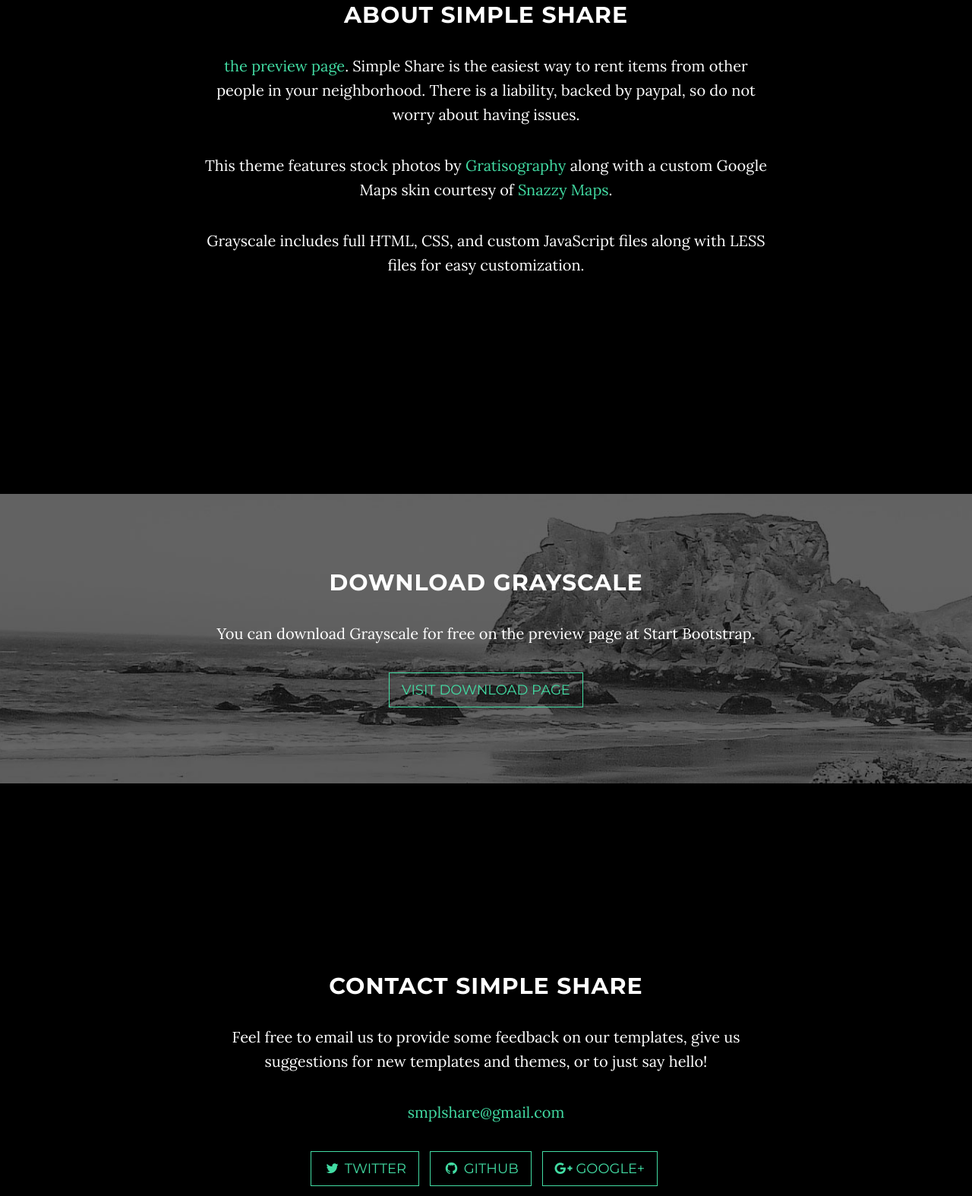
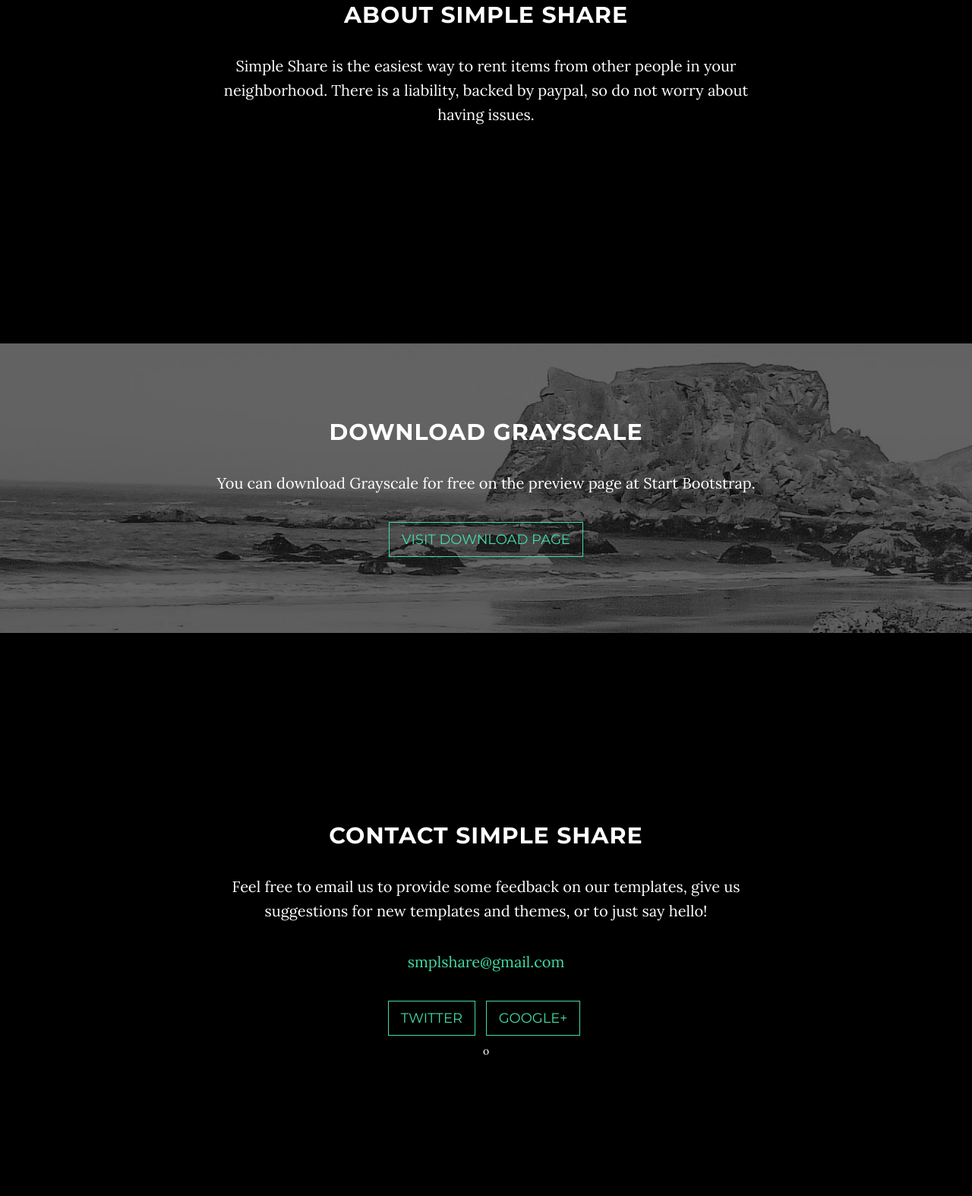
Before and after one commit to smplshare/smplshare.github.io, a website: page index.html in a window 1280 px wide. Shown: the part 1047-2621 px from the top of the page at 76% size. Drawn offline with nearby package versions, Linux system fonts and the light colour scheme; some packages are replaced by stand-ins of ours.

Commit message:
third commit

```diff
--- a/index.html
+++ b/index.html
@@ -10,6 +10,7 @@
     <meta name="author" content="">
 
     <title>Simple Share. The easiest way to rent items from people in your neighborhood</title>
+
 
     <!-- Bootstrap Core CSS -->
     <link href="vendor/bootstrap/css/bootstrap.min.css" rel="stylesheet">
@@ -76,6 +77,7 @@
                     <div class="col-md-8 col-md-offset-2">
                         <h1 class="brand-heading">SIMPLE SHARE</h1>
                         <p class="intro-text">An easy, simple, and hassle-free way to rent goods in your neighborhood.</p>
+                         <p>Simple Share, iOS and Android App coming soon.</p>
                         <a href="#about" class="btn btn-circle page-scroll">
                             <i class="fa fa-angle-double-down animated"></i>
                         </a>
@@ -90,9 +92,8 @@
         <div class="row">
             <div class="col-lg-8 col-lg-offset-2">
                 <h2>About Simple Share</h2>
-                <p>  <a href="http://startbootstrap.com/template-overviews/grayscale/">the preview page</a>. Simple Share is the easiest way to rent items from other people in your neighborhood. There is a liability, backed by paypal, so do not worry about having issues.</p>
-                <p>This theme features stock photos by <a href="http://gratisography.com/">Gratisography</a> along with a custom Google Maps skin courtesy of <a href="http://snazzymaps.com/">Snazzy Maps</a>.</p>
-                <p>Grayscale includes full HTML, CSS, and custom JavaScript files along with LESS files for easy customization.</p>
+                <p>  <a href="http://startbootstrap.com/template-overviews/grayscale/"></a>Simple Share is the easiest way to rent items from other people in your neighborhood. There is a liability, backed by paypal, so do not worry about having issues.</p>
+
             </div>
         </div>
     </section>
@@ -120,17 +121,16 @@
                 </p>
                 <ul class="list-inline banner-social-buttons">
                     <li>
-                        <a href="https://twitter.com/SBootstrap" class="btn btn-default btn-lg"><i class="fa fa-twitter fa-fw"></i> <span class="network-name">Twitter</span></a>
+                        <a href="https://twitter.com/smplshare" class="btn btn-default btn-lg"><span class="network-name">Twitter</span></a>
                     </li>
                     <li>
-                        <a href="https://github.com/IronSummitMedia/startbootstrap" class="btn btn-default btn-lg"><i class="fa fa-github fa-fw"></i> <span class="network-name">Github</span></a>
+                       <a href="https://plus.google.com/u/0/106981990511889306555/posts" class="btn btn-default btn-lg"><span class="network-name">Google+</span></a>
                     </li>
-                    <li>
-                        <a href="https://plus.google.com/+Startbootstrap/posts" class="btn btn-default btn-lg"><i class="fa fa-google-plus fa-fw"></i> <span class="network-name">Google+</span></a>
                     </li>
+
                 </ul>
             </div>
-        </div>
+        </div>o
     </section>
 
     <!-- Map Section -->
```
